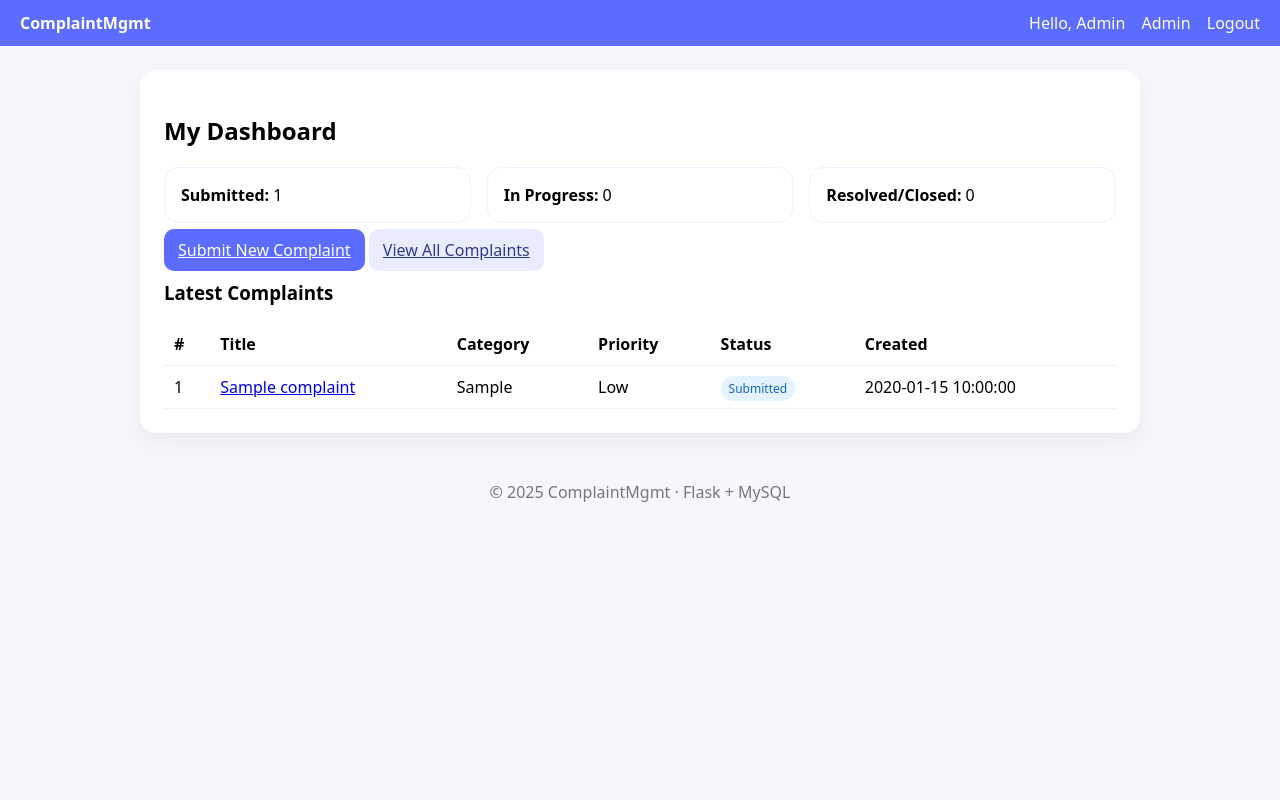
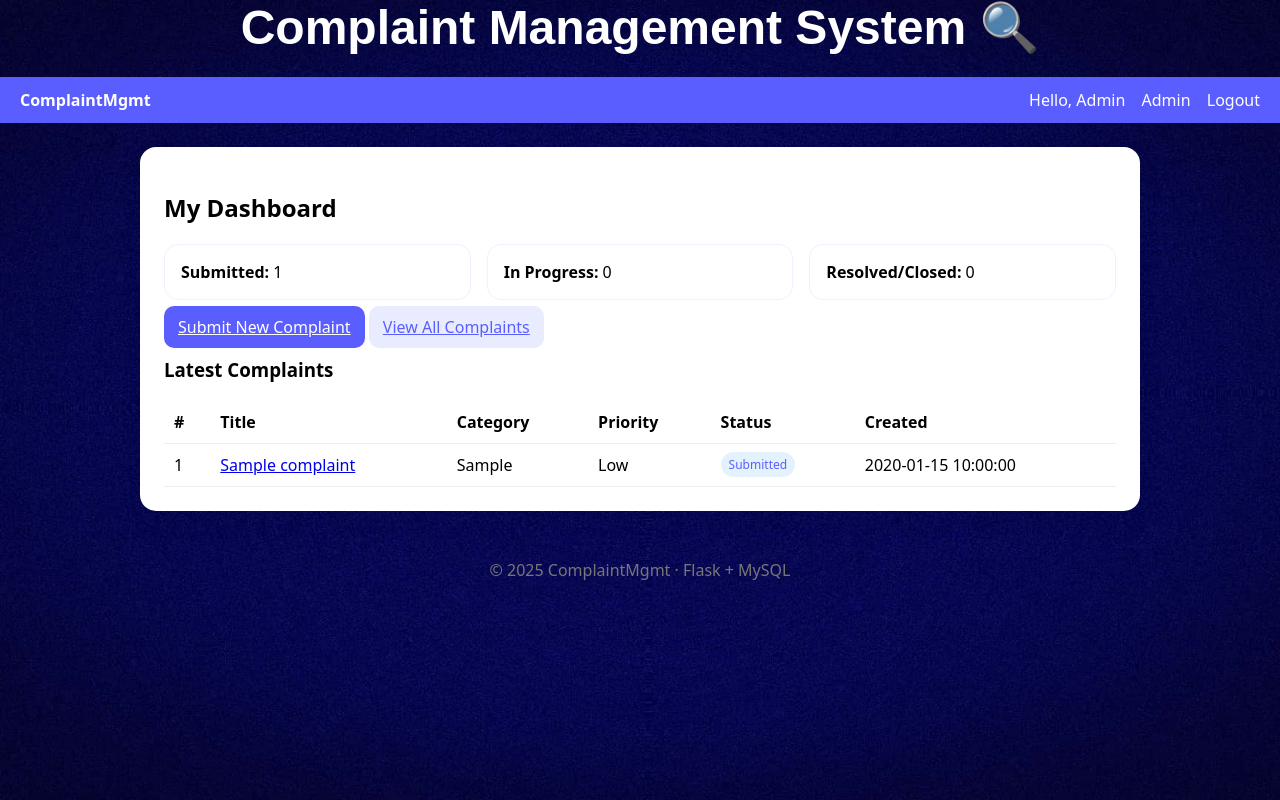
Before and after one commit to tushitaagrawal/Online-Complaint-Management-System, a Flask app: page /dashboard in a window 1280 px wide. Run offline with Flask 3, Linux system fonts and the light colour scheme; a user stored in the database is signed in; tables that the repository leaves empty hold one stand-in row (values such as "Sample post").

Commit message:
my another commit

```diff
--- a/complaint_mgmt/static/main.css
+++ b/complaint_mgmt/static/main.css
@@ -1,20 +1,39 @@
-:root { --brand:#5b6cff; }
+:root { --brand:#5b5eff; }
 *{ box-sizing:border-box; }
 body{ font-family:system-ui,-apple-system,Segoe UI,Roboto,Ubuntu,Arial,sans-serif; margin:0; background:#f6f7fb; }
 .nav{ background:var(--brand); color:#fff; padding:12px 20px; display:flex; align-items:center; justify-content:space-between; }
 .nav a{ color:#fff; text-decoration:none; margin-left:12px; }
 .container{ max-width:1000px; margin:24px auto; background:#fff; border-radius:16px; padding:24px; box-shadow:0 10px 25px rgba(0,0,0,0.05); }
 .btn{ background:var(--brand); color:#fff; padding:10px 14px; border:none; border-radius:10px; cursor:pointer; }
-.btn.secondary{ background:#e9ecff; color:#2f3a8c; }
+.btn.secondary{ background:#e9ecff; color:#5b5eff; }
 .btn.danger{ background:#e53935; }
 .input, select, textarea{ width:100%; padding:10px 12px; border:1px solid #dcdff7; border-radius:10px; margin:8px 0 16px; }
 .table{ width:100%; border-collapse:collapse; }
 .table th,.table td{ border-bottom:1px solid #eee; padding:10px; text-align:left; }
 .badge{ padding:4px 8px; border-radius:999px; font-size:12px; }
-.badge.submitted{ background:#e3f2fd; color:#1565c0; }
+.badge.submitted{ background:#e3f2fd; color:#5b5eff; }
 .badge.inprogress{ background:#fff3e0; color:#ef6c00; }
 .badge.resolved{ background:#e8f5e9; color:#2e7d32; }
 .badge.closed{ background:#eceff1; color:#37474f; }
 .cards{ display:grid; grid-template-columns:repeat(auto-fit,minmax(220px,1fr)); gap:16px; }
 .card{ background:#fff; border:1px solid #eef1ff; border-radius:14px; padding:16px; }
 .footer{ text-align:center; color:#777; padding:24px; }
+/*.banner-strip {
+  width: 10px;
+  height: 20px;
+  overflow: hidden;
+  background: #fff;
+  border-bottom: 2px solid #5b6cff;
+}
+
+.banner-img {
+  width: 10px;
+  height: auto;
+  display: block;
+} */
+body {
+  background-image: url('/static/images/blue.jpg');
+  background-size: cover;
+  background-repeat: no-repeat;
+  background-position: center;
+}
--- a/complaint_mgmt/templates/dashboard.html
+++ b/complaint_mgmt/templates/dashboard.html
@@ -1,3 +1,4 @@
+<h1><center><font face="Arial" size="13" color="white">Complaint Management System 🔍</font></center></h1>
 {% extends 'base.html' %}
 {% block content %}
 <div class="container">
--- a/config.py
+++ b/config.py
@@ -8,5 +8,5 @@ class Config:
     DB_PORT = 3306
     DB_USER = 'root'
     DB_PASSWORD = 'Admin&123'
-    DB_NAME = 'complaint_db'
-    SECRET_KEY = 'my_flask_secret_key_123'
+    DB_NAME = 'complaints_db'
+    SECRET_KEY = 'my_secret_key'
```
Also changed, not shown: complaint_mgmt/static/images/blue.jpg (added), complaint_mgmt/static/images/logo.png (added), complaint_mgmt/static/logo.png (deleted).
